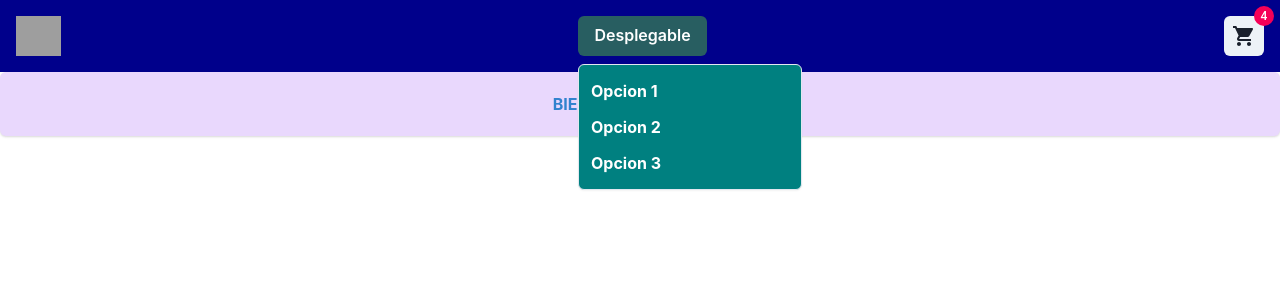
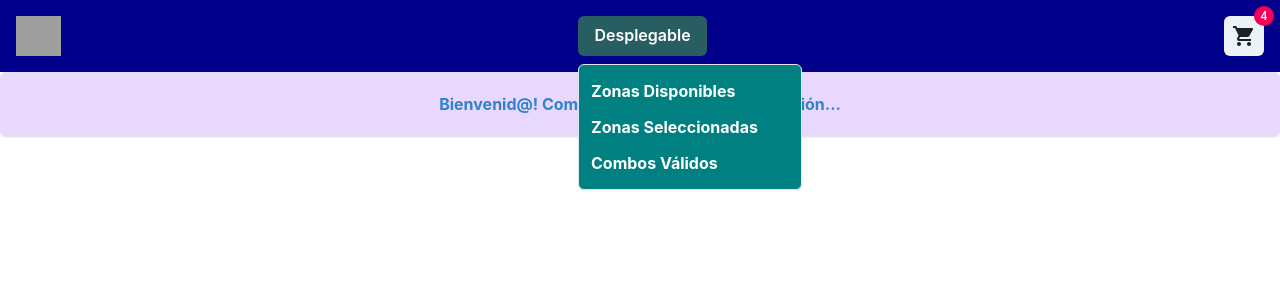
Before and after one commit to AguadaC/EntregaFinal-Aguada, a React (Vite) app: page / in a window 1280 px wide. Both pictures are taken after a click on the button "Desplegable". Shown: the top 300 px of the page. Built offline with nearby package versions, Linux system fonts and the light colour scheme; grey boxes are pictures that could not be loaded.

Commit message:
refactr(App, ItemList and NavBar): Particularized content

```diff
--- a/src/App.jsx
+++ b/src/App.jsx
@@ -3,10 +3,13 @@ import NavBar from './components/NavBar'
 import ItemListContainer from './components/ItemListContainer'
 
 const App = () => {
+
+  const greeting = "Bienvenid@! Completemos tu turno de depilación..."
+
   return (
     <div>
       <NavBar />
-      <ItemListContainer />
+      <ItemListContainer greeting={ greeting }/>
     </div>
   )
 }
--- a/src/components/ItemListContainer.jsx
+++ b/src/components/ItemListContainer.jsx
@@ -1,12 +1,12 @@
 import React from 'react'
 import { Card, CardBody, Text } from '@chakra-ui/react'
 
-const ItemListContainer = () => {
+const ItemListContainer = ({ greeting }) => {
   return (
     <Card bg="purple.100">
       <CardBody >
         <Text fontWeight="bold" color="blue.500" textAlign="center">
-          BIENVENIDO A MI APP
+          {greeting}
         </Text>
       </CardBody>
     </Card>
--- a/src/components/NavBar.jsx
+++ b/src/components/NavBar.jsx
@@ -19,9 +19,9 @@ const NavBar = () => {
       <Menu isLazy>
         <MenuButton as={Button} colorScheme='teal'>Desplegable</MenuButton>
         <MenuList bg="teal">
-          <MenuItem bg="teal" fontWeight="bold">Opcion 1</MenuItem>
-          <MenuItem bg="teal" fontWeight="bold">Opcion 2</MenuItem>
-          <MenuItem bg="teal" fontWeight="bold">Opcion 3</MenuItem>
+          <MenuItem bg="teal" fontWeight="bold">Zonas Disponibles</MenuItem>
+          <MenuItem bg="teal" fontWeight="bold">Zonas Seleccionadas</MenuItem>
+          <MenuItem bg="teal" fontWeight="bold">Combos Válidos</MenuItem>
         </MenuList>
       </Menu>
       <Spacer />
```
